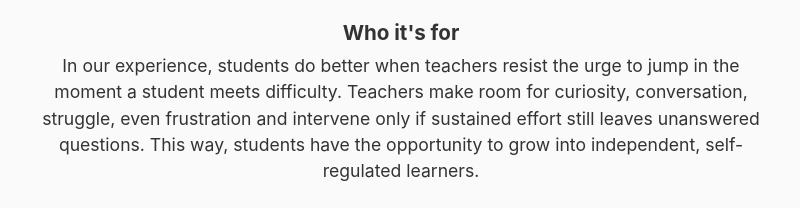
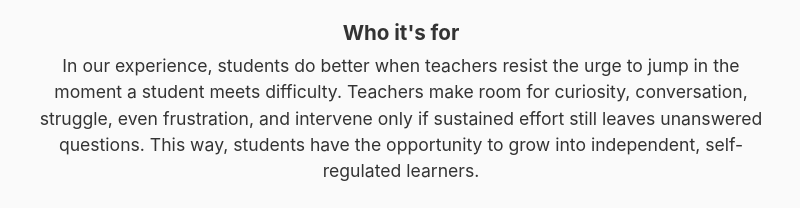
Before and after one commit to kkr-pa/pa, a plain HTML site: page index.html in a window 1280 px wide. Shown: the part 1127-1335 px from the top of the page, 239-1039 px from the left. Drawn offline with Linux system fonts and the light colour scheme; a script that the page names is missing.

Commit message:
change 'frustration' to 'frustration,'

```diff
--- a/index.html
+++ b/index.html
@@ -176,7 +176,7 @@ startRotation();
   <p>Parents and their student can read, discuss, and learn from anonymous model answers selected by the teacher from classmates' responses.</p>
 
   <h3>Who it's for</h3>
-  <p>In our experience, students do better when teachers resist the urge to jump in the moment a student meets difficulty. Teachers make room for curiosity, conversation, struggle, even frustration and intervene only if sustained effort still leaves unanswered questions. This way, students have the opportunity to grow into independent, self-regulated learners.</p><br>
+  <p>In our experience, students do better when teachers resist the urge to jump in the moment a student meets difficulty. Teachers make room for curiosity, conversation, struggle, even frustration, and intervene only if sustained effort still leaves unanswered questions. This way, students have the opportunity to grow into independent, self-regulated learners.</p><br>
   <p>Not every school will agree with this approach.<br> Our platform is built for those that do.</p>
 
   <h3>How it works</h3>
```
